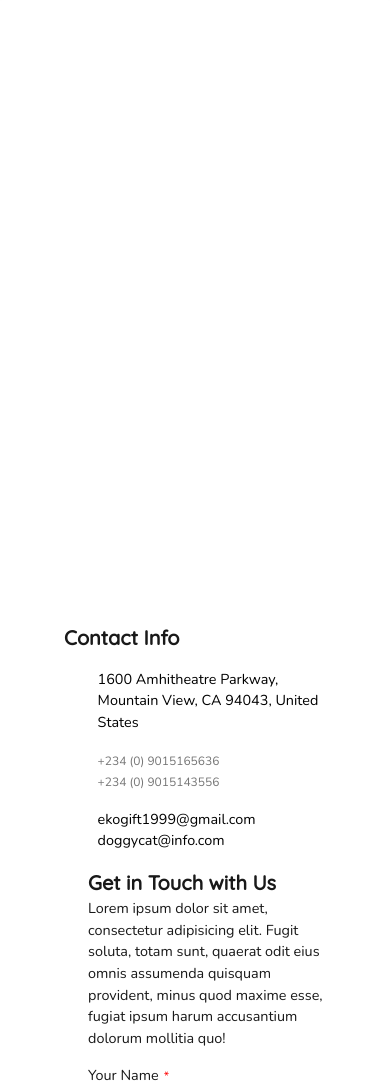
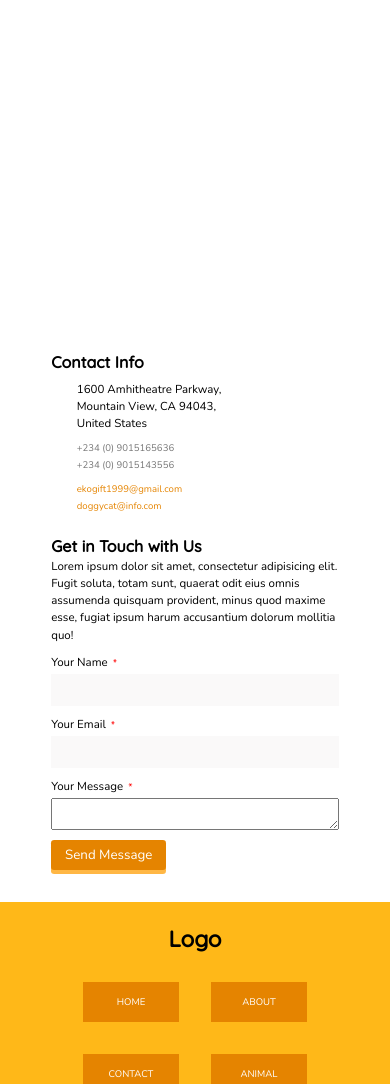
Before and after one commit to Eko-U/doca, a website: page pages/contact.html in a window 390 px wide. Shown: the part 64-1148 px from the top of the page. Drawn offline with nearby package versions, Linux system fonts and the light colour scheme.

Commit message:
still working on responsive layout

```diff
--- a/pages/contact.html
+++ b/pages/contact.html
@@ -63,37 +63,35 @@
            <div class="contact">
            		<div class="contact__header"></div>
            	<div class="contact__body">
-           		<div class="contact__body-info">
-						<!--				<div class="contact__body-info-info">-->
-						<h3 class="contact__body-info-full">Contact Info</h3>
+           		<div class="contact__body-one">
+						<div class="contact__body-info">
+							<h3 class="contact__body-info-full">Contact Info</h3>
 
-						<div class="contact__body-info--icon">
+						<div class="contact__body-info--full contact__body-info--grid">
 							<svg class="icon icon-location">
 								<use xlink:href="../image/sprite.svg#icon-location2"></use>
 							</svg>
+							<p class="contact__body-info-right">1600 Amhitheatre Parkway, Mountain View, CA 94043, United States</p>
 						</div>
-						<p class="contact__body-info-right">1600 Amhitheatre Parkway, Mountain View, CA 94043, United States</p>
-						<div class="contact__body-info--icon">
+
+						<div class="contact__body-info--full contact__body-info--grid">
 							<svg class="icon icon-phone">
 								<use xlink:href="../image/sprite.svg#icon-phone"></use>
 							</svg>
-						</div>
-						<p class="contact__body-info-right">
+							<p class="contact__body-info-right">
 							<span>+234 (0) 9015165636</span><br>
 							<span>+234 (0) 9015143556</span>
-						</p>
-						<div class="contact__body-info--icon">
+							</p>
+						</div>
+						<div class="contact__body-info--full contact__body-info--grid">
 							<svg class="icon icon-envelop">
 								<use xlink:href="../image/sprite.svg#icon-envelop"></use>
 							</svg>
-						</div>
-						<p class="contact__body-info-right">
+							<p class="contact__body-info-right">
 							<a href="mailto:ekogift1999@gmail.com">ekogift1999@gmail.com</a><br>
 							<a href="mailto:ekogift1999@gmail.com">doggycat@info.com</a>
 						</p>
-						<!--social media</div>-->
-						<div class="contact__body-info--social">
-
+						</div>
 						</div>
            		</div>
 
@@ -102,30 +100,26 @@
 							<h3>Get in Touch with Us</h3>
 							<p>Lorem ipsum dolor sit amet, consectetur adipisicing elit. Fugit soluta, totam sunt, quaerat odit eius omnis assumenda quisquam provident, minus quod maxime esse, fugiat ipsum harum accusantium dolorum mollitia quo!</p>
 						</div>
-
-
-						<div class="contact__body--input input__name">
-							<label for="name" class="contact__body--input-label">Your Name<span class="asterik"><abbr title="Required">*</abbr></span></label>
+						<div class="contact__body-us--input input__name">
+							<label for="name" class="contact__body-us--input-label">Your Name<span class="asterik"><abbr title="Required">*</abbr></span></label>
 							<input type="text" class="newsletter__input contact__body--input-input" id="name" required>
 						</div>
-						<div class="contact__body--input input__email">
-							<label for="name" class="contact__body--input-label">Your Email<span class="asterik"><abbr title="Required">*</abbr></span></label>
+						<div class="contact__body-us--input input__email">
+							<label for="name" class="contact__body-us--input-label">Your Email<span class="asterik"><abbr title="Required">*</abbr></span></label>
 							<input type="text" class="newsletter__input contact__body--input-input" id="name" required>
 						</div>
-						<div class="contact__body--input__message">
-							<label for="message" class="contact__body--input-label">Your Message<span class="asterik"><abbr title="Required">*</abbr></span></label>
+						<div class="contact__body-us--input input__message">
+							<label for="message" class="contact__body-us--input-label">Your Message<span class="asterik"><abbr title="Required">*</abbr></span></label>
 							<textarea name="" id="message" required></textarea>
 						</div>
 
-						<div class="contact__body--btn">
-							<button class="btn contact__body--btn-btn">Send Message</button>
-						</div>
+						<button class="btn contact__body-us--btns">Send Message</button>
 				</div>
           </div>
 
 	<footer class="footer margin-lg">
 		<div class="footer__logo">
-			<img src="image/client/client-2.png" alt="">
+			<h1 style="text-align: center;">Logo</h1>
 		</div>
 
 		<div class="footer__list">
--- a/sass/base/_base.scss
+++ b/sass/base/_base.scss
@@ -12,6 +12,7 @@ $bp-largest: 75em; //1200px
 $bp-large: 62.5em; //1000px
 $bp-medium: 50em; //800px;
 $bp-small: 37.5em; //600px;
+$bp-watch: 20em; // 320px
 
 
 *,
@@ -27,28 +28,26 @@ html {
     box-sizing: border-box;
     font-size: 62.5%; // 10px = 1rem
 
-
-	@media only screen and (max-width: $bp-largest) { //1200px
-		font-size: 60%;
+	@media only screen and (max-width: $bp-large) {  // 1000px
+		font-size: 53.13%; // 8.5px === 1rem
 	}
 
-	@media only screen and (max-width: $bp-large) {  // 900px
-		font-size: 56.25%; // 10px === 1rem
+	@media only screen and (max-width: $bp-medium) {  // 800px
+		font-size: 50%; // 8px === 1rem
 	}
 
 	@media only screen and (max-width: $bp-small) { // 600px
-		font-size: 50%;  //1rem === 8px;
+		font-size: 40%;  //6.4px == 1rem;
 	}
 
-	@media only screen and (max-width: 22.5rem) {
-		font-size: 37.5%;
+	@media only screen and (max-width: $bp-watch) {
+		font-size: 31.25%;
 	}
-
 }
 body {
     line-height: 1.5;
     font-family: 'Nunito', sans-serif;
-	color: var(--color-light-black);
+	color: var(--color-light-#171717);
 }
 
 a {
--- a/sass/pages/_contact.scss
+++ b/sass/pages/_contact.scss
@@ -5,75 +5,77 @@
 	grid-template-columns: 6rem repeat(8, 1fr) 6rem;
 	grid-template-rows: 70vh max-content;
 
+	@media only screen and (max-width: $bp-large){
+		grid-template-rows: 60vh max-content;
+	}
+
+	@media only screen and (max-width: $bp-medium){
+		grid-template-rows: 50vh max-content;
+	}
+
+	@media only screen and (max-width: $bp-small){
+		grid-template-rows: 40vh max-content;
+	}
+
+	@media only screen and (max-width: $bp-watch){
+		grid-template-rows: 20vh max-content;
+	}
 	&__header {
 		grid-column: 1 / -1;
 		background-image: url(../image/goo.png);
 		background-size: cover;
 		background-repeat: no-repeat;
 		background-position: top;
+		overflow: visible;
 	}
 
 	&__body {
 		grid-column: 2 / 10;
 		display: grid;
-		grid-template-columns: min-content 1fr;
+		grid-template-columns: 30vw 1fr;
 		grid-column-gap: 3rem;
 
-		@media only screen and (max-width: $bp-small) {
-
+		@media only screen and (max-width: $bp-medium) {
+			grid-column-gap: 0;
+			grid-row-gap: 3rem;
 		}
 
-		&-info {
+		&-one {
 			grid-column: 1 / 2;
-			display: grid;
-			grid-template-rows: min-content;
-			grid-auto-flow: row;
-			grid-auto-rows: max-content;
-			grid-row-gap: 2rem;
-			grid-column-gap: 1.2rem;
-			justify-items: start;
 
 			@media only screen and (max-width: $bp-medium) {
 				grid-column: 1 / -1;
+				width: 70%;
+			}
+		}
+		&-info {
+				display: grid;
+				grid-gap: 1rem;
 
+				&-full {
+					grid-column: 1 / -1;
+				}
+
+				&--grid {
+					display: grid;
+					grid-template-columns: min-content 1fr;
+					grid-column-gap: 1rem;
+				}
 			}
 
 
-			&-full {
-				grid-column: 1 / 3;
+			&-us {
+				display: grid;
+				grid-template-columns: repeat(5, 1fr);
+				grid-row-gap: 1.5rem;
+
+				@media only screen and (max-width: $bp-medium) {
+					grid-column: 1 / -1;
 				}
-
-			&-left {
-				grid-column: 1 / 2;
-			}
-
-			&-right {
-				grid-column: 2 / 3;
-				font-size: 1.8rem !important;
-				color: black;
-
-				a {
-					font-size: inherit;
-					color: #000;
-				}
-			}
-
-			&--icon {
-				justify-self: end;
-				margin-top: -.5rem;
-			}
-
-		}
-
-		&-us {
-			grid-column: 2 / 3;
-			display: grid;
-			grid-template-columns: minmax(10rem, 1fr);
-			grid-row-gap: 2rem;
 
 				&-heading {
 				grid-column: 1 / -1;
-			}
+
 				}
 
 					&--input {
@@ -82,9 +84,13 @@
 					grid-template-rows: min-content 5rem;
 					grid-row-gap: .5rem;
 
+						@media only screen and (max-width: $bp-large){
+							grid-column: 1 / -1;
+						}
+
 					&-label {
 						align-self: end;
-				font-size: 1.8rem
+						font-size: 1.8rem !important
 					}
 
 					&-input {
@@ -111,6 +117,18 @@
 
 				}
 
-		&--btn {grid-column: 1 / 3;}
+				&--btns {
+					grid-column: 1 / 3;
+					@media only screen and (max-width: $bp-medium) {
+						grid-column: 1 / 4;
+					}
+
+					@media only screen and (max-width: 25em) {
+						grid-column: 1 / 3;
 					}
 				}
+			}
+		}
+
+
+	}
```
Also changed, not shown: pages/about.html (+1 -1 lines), pages/gallery.html (+1 -1 lines), pages/signup.html (+1 -1 lines), pages/store.html (+1 -1 lines), css/style.css. Lines whose indentation alone changed are shown as unchanged.
